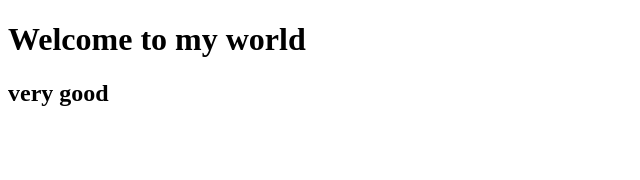
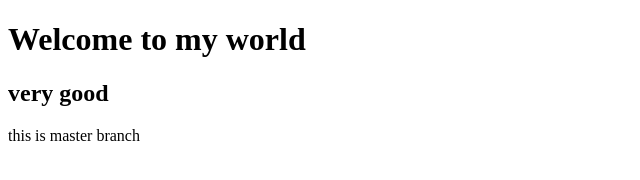
Before and after one commit to s19003045/gitcommand-test, a website: page index.html in a window 1280 px wide. Shown: the whole page, without its empty margins (0-640 px from the left). Drawn offline with Linux system fonts and the light colour scheme.

Commit message:
add text to index.html

```diff
--- a/index.html
+++ b/index.html
@@ -11,6 +11,7 @@
 <body>
   <h1>Welcome to my world</h1>
   <h2>very good</h2>
+  <p>this is master branch</p>
 </body>
 
 </html>
```
